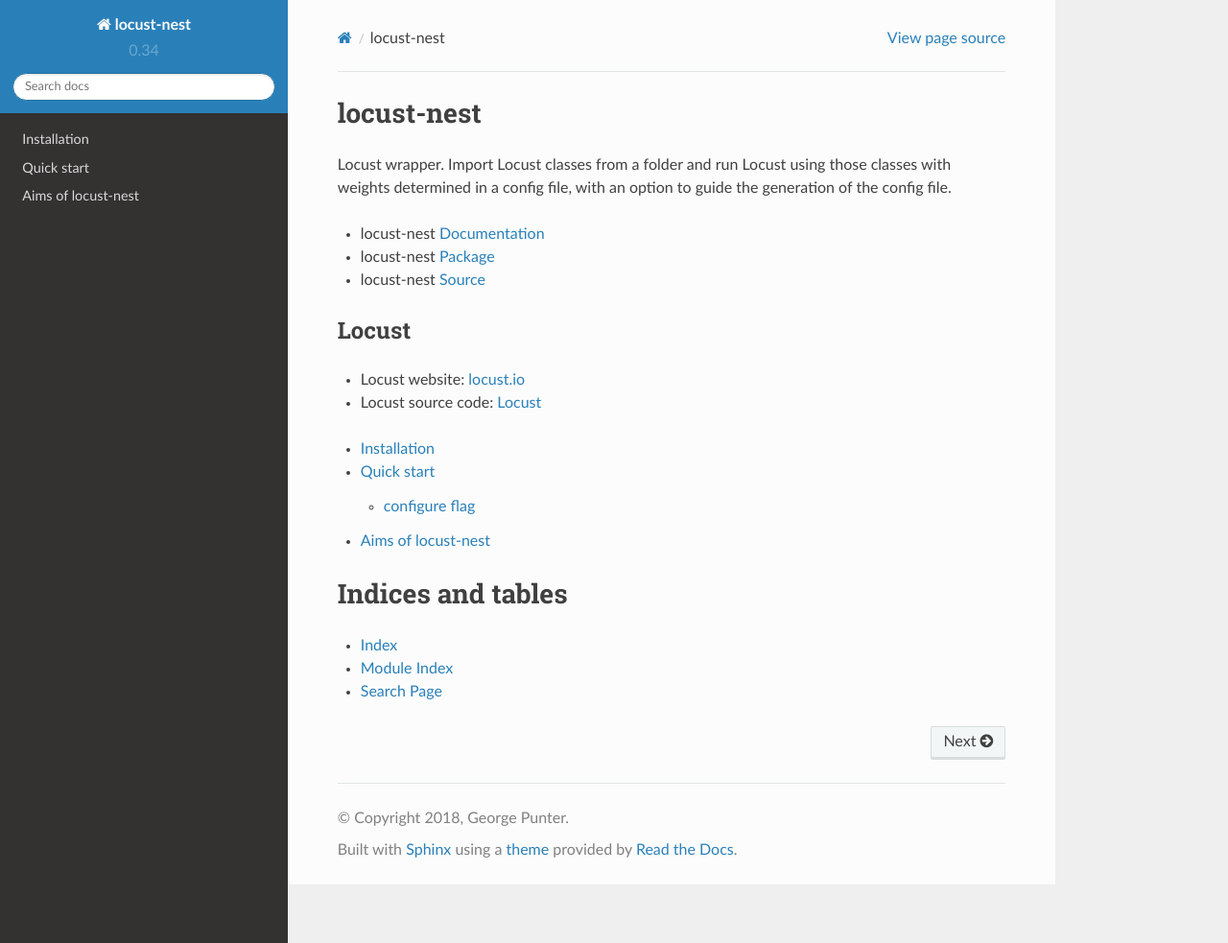
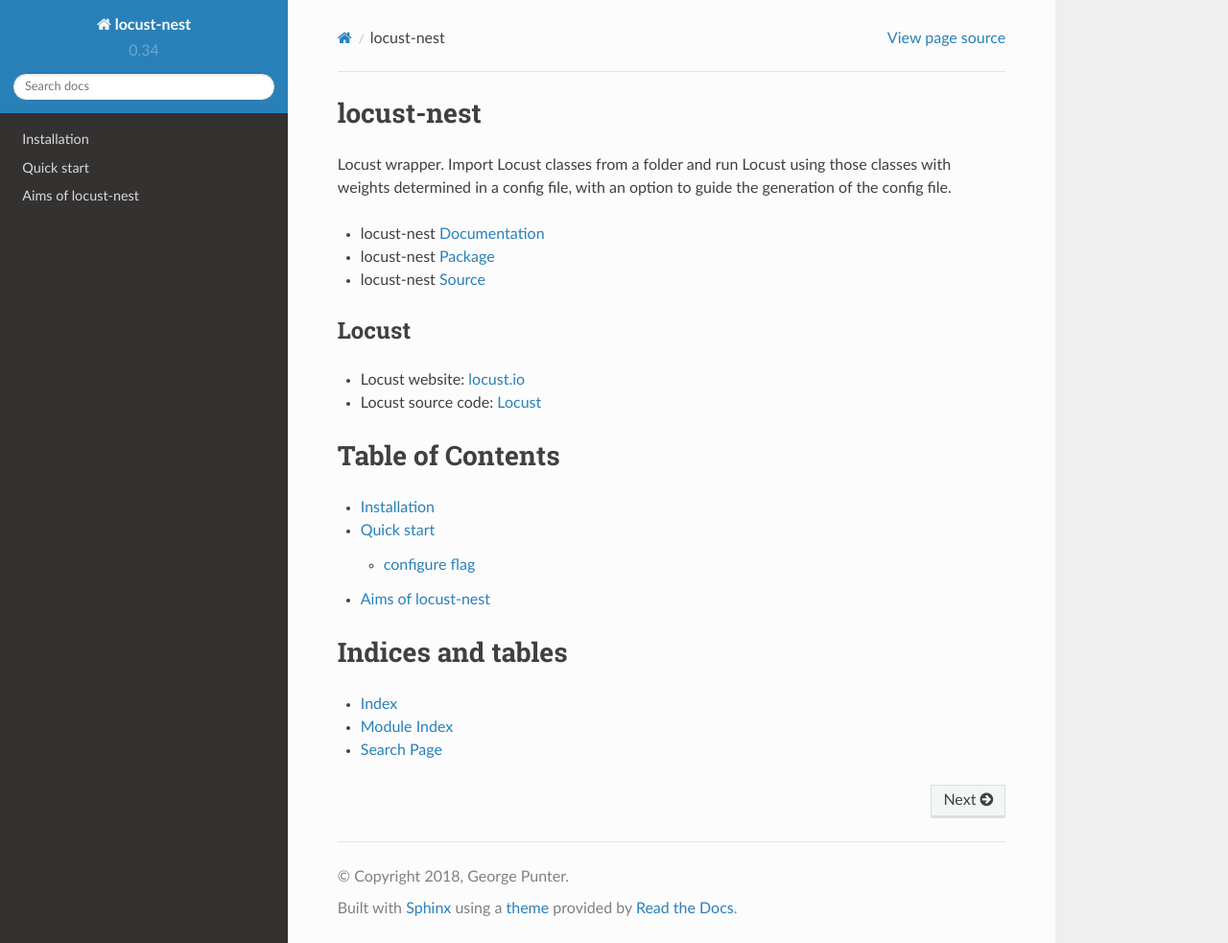
Before and after one commit to BBOXX/nest, a Sphinx documentation site: the page built from docs/index.rst, in a window 1280 px wide and 983 px high. Shown: the whole window at 96% size. Built offline with Sphinx 7.4.7 and the Read the Docs theme 2.0.0, drawn with Linux system fonts in a browser that asks for light colours.

Commit message:
add toc heading (#9)

```diff
--- a/docs/index.rst
+++ b/docs/index.rst
@@ -24,6 +24,9 @@
 .. _Locust: https://github.com/locustio/locust
 .. _locust.io: https://locust.io
 
+Table of Contents
+=================
+
 .. toctree::
    :maxdepth: 2
 
@@ -32,7 +35,7 @@
    RATIONALE
 
 Indices and tables
-==================================
+==================
 
 * :ref:`genindex`
 * :ref:`modindex`
```
